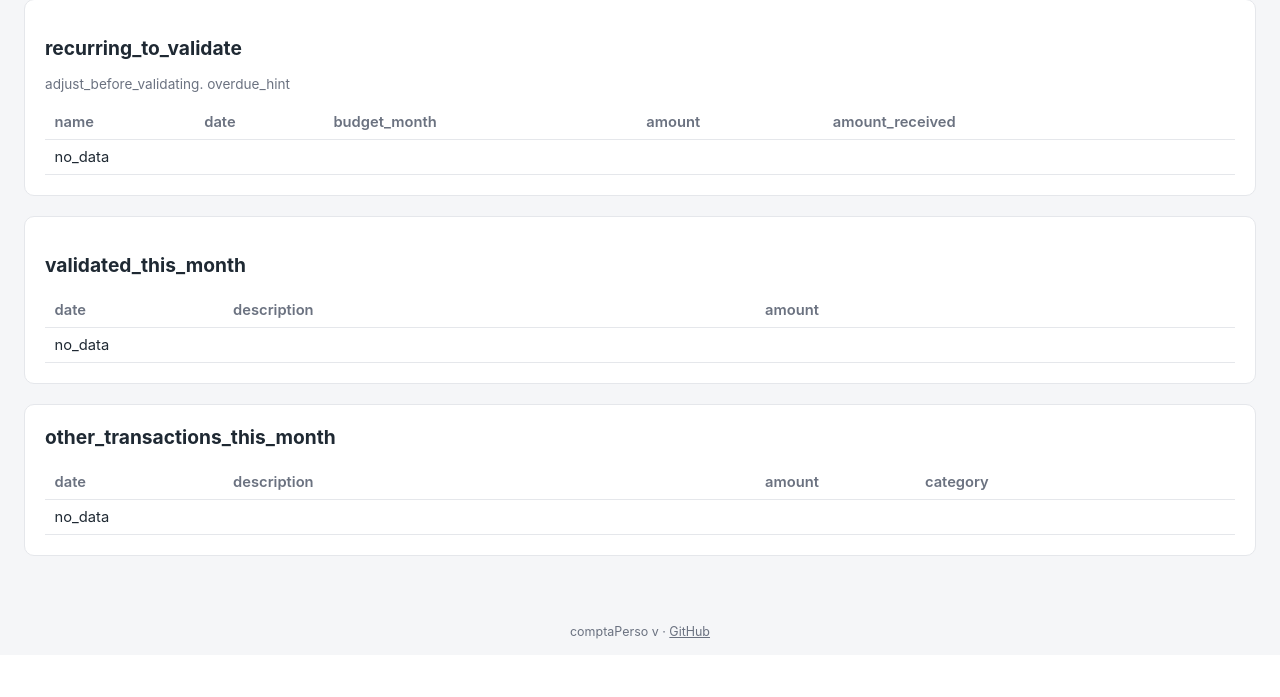
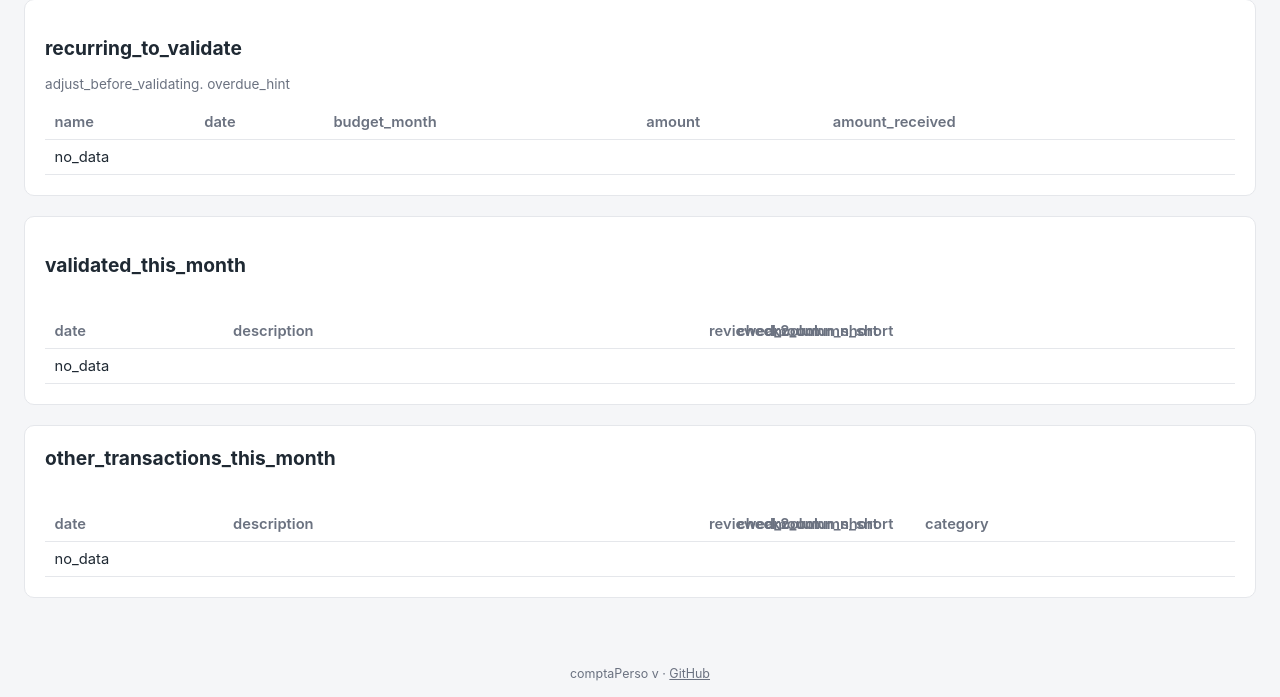
Before and after one commit to YoannQueret/comptaPerso, a Python web app: template app/templates/budget_monthly.html in a window 1280 px wide. Shown: the part 366-1063 px from the top of the page. Before the commit the page ends 1005 px from the top, so only its background shows below. Run offline with Jinja, Linux system fonts and the light colour scheme; the template is opened without the code that fills it, so the values that code supplies are empty.

Commit message:
Offer to update recurring rule amount on mismatch; label checkbox columns with checked total; bump to 0.4.12
Validating a recurring occurrence with a different amount now asks
whether to update the rule's default for future occurrences. The two
checkbox columns get single-letter headers (P/Pointage, S/Selection)
with a discreet running total of the amounts ticked in the selection
column, aligned above its header.

Co-Authored-By: Claude Sonnet 5 <noreply@anthropic.com>

```diff
--- /dev/null
+++ b/app/static/check2-counter.js
@@ -0,0 +1,45 @@
+// Shows a discreet running total of the amounts whose row is ticked in the
+// second, non-persisted checkbox column (transactions / monthly budget
+// tables) — purely client-side, since that column itself resets on every
+// reload. Positioned to start right above that column's own "S" header.
+document.addEventListener('DOMContentLoaded', function () {
+  document.querySelectorAll('[data-check2-counter]').forEach(function (counterEl) {
+    var table = document.getElementById(counterEl.getAttribute('data-check2-counter'));
+    if (!table) return;
+    var template = counterEl.getAttribute('data-template') || '{total}';
+
+    function updateTotal() {
+      var total = 0;
+      var currency = '';
+      var any = false;
+      table.querySelectorAll('.check2:checked').forEach(function (cb) {
+        var amount = parseFloat(cb.getAttribute('data-amount'));
+        if (!isNaN(amount)) {
+          total += amount;
+          any = true;
+          currency = currency || cb.getAttribute('data-currency') || '';
+        }
+      });
+      counterEl.textContent = any
+        ? template.replace('{total}', total.toFixed(2) + (currency ? ' ' + currency : ''))
+        : '';
+    }
+
+    function updatePosition() {
+      var checkHeaders = table.querySelectorAll('thead th.col-check');
+      var sHeader = checkHeaders[checkHeaders.length - 1];
+      var wrap = counterEl.parentElement;
+      if (!sHeader || !wrap) return;
+      var wrapRect = wrap.getBoundingClientRect();
+      var thRect = sHeader.getBoundingClientRect();
+      counterEl.style.left = (thRect.left - wrapRect.left) + 'px';
+    }
+
+    table.addEventListener('change', function (e) {
+      if (e.target.classList.contains('check2')) updateTotal();
+    });
+    window.addEventListener('resize', updatePosition);
+    updateTotal();
+    updatePosition();
+  });
+});
--- a/app/static/style.css
+++ b/app/static/style.css
@@ -125,6 +125,8 @@ h1 { font-size: 1.5rem; margin-top: 0; }
 h2 { font-size: 1.2rem; }
 
 .table-wrap { overflow-x: auto; }
+.check2-total-wrap { position: relative; padding-top: 1.3rem; }
+.check2-total { position: absolute; top: 0; left: 0; font-size: 0.8rem; white-space: nowrap; }
 table { width: 100%; border-collapse: collapse; }
 th, td { text-align: left; padding: 0.5rem 0.6rem; border-bottom: 1px solid var(--border); font-size: 0.92rem; }
 
--- a/app/templates/base.html
+++ b/app/templates/base.html
@@ -85,6 +85,7 @@ window.MONTH_NAMES = [{% for i in range(1, 13) %}{{ month_name(locale, i)|tojson
 <script src="{{ url_for('static', filename='month-picker.js') }}"></script>
 <script src="{{ url_for('static', filename='table-search.js') }}"></script>
 <script src="{{ url_for('static', filename='checkbox-persist.js') }}"></script>
+<script src="{{ url_for('static', filename='check2-counter.js') }}"></script>
 <script src="{{ url_for('static', filename='attachment-viewer.js') }}"></script>
 <script src="{{ url_for('static', filename='image-compress.js') }}"></script>
 </body>
--- a/app/templates/budget_monthly.html
+++ b/app/templates/budget_monthly.html
@@ -105,9 +105,11 @@
 
 <div class="card">
   <h2>{{ _("validated_this_month") }}</h2>
+  <div class="check2-total-wrap">
+  <span class="check2-total muted" data-check2-counter="validated-txs-table" data-template="{{ _('checked_count_label') }}"></span>
   <div class="table-wrap">
-  <table class="table-aligned table-responsive">
-    <thead><tr><th class="col-date">{{ _("date") }}</th><th class="col-description">{{ _("description") }}</th><th class="col-check"></th><th class="col-check"></th><th>{{ _("amount") }}</th><th></th></tr></thead>
+  <table id="validated-txs-table" class="table-aligned table-responsive">
+    <thead><tr><th class="col-date">{{ _("date") }}</th><th class="col-description">{{ _("description") }}</th><th class="col-check" title="{{ _('reviewed_column_label') }}">{{ _("reviewed_column_short") }}</th><th class="col-check" title="{{ _('check2_column_label') }}">{{ _("check2_column_short") }}</th><th>{{ _("amount") }}</th><th></th></tr></thead>
     <tbody>
       {% for t in validated_txs %}
       <tr>
@@ -120,7 +122,7 @@
           {% endif %}
         </td>
         <td class="col-check"><input type="checkbox" {{ 'checked' if t.reviewed else '' }} data-toggle-url="{{ url_for('transactions.toggle_reviewed', tx_id=t.id) }}"></td>
-        <td class="col-check"><input type="checkbox"></td>
+        <td class="col-check"><input type="checkbox" class="check2" data-amount="{{ t.amount }}" data-currency="{{ t.account.currency }}"></td>
         <td data-label="{{ _('amount') }}" class="{{ 'amount-positive' if t.amount >= 0 else 'amount-negative' }}">{{ "%.2f"|format(t.amount) }} {{ t.account.currency }}</td>
         <td>
           {% if t.is_transfer %}
@@ -143,6 +145,7 @@
     </tbody>
   </table>
   </div>
+  </div>
 </div>
 
 <div class="card">
@@ -155,16 +158,18 @@
     </div>
     {% endif %}
   </div>
+  <div class="check2-total-wrap">
+  <span class="check2-total muted" data-check2-counter="other-txs-table" data-template="{{ _('checked_count_label') }}"></span>
   <div class="table-wrap">
-  <table class="table-aligned table-responsive">
-    <thead><tr><th class="col-date">{{ _("date") }}</th><th class="col-description">{{ _("description") }}</th><th class="col-check"></th><th class="col-check"></th><th>{{ _("amount") }}</th><th>{{ _("category") }}</th><th></th></tr></thead>
+  <table id="other-txs-table" class="table-aligned table-responsive">
+    <thead><tr><th class="col-date">{{ _("date") }}</th><th class="col-description">{{ _("description") }}</th><th class="col-check" title="{{ _('reviewed_column_label') }}">{{ _("reviewed_column_short") }}</th><th class="col-check" title="{{ _('check2_column_label') }}">{{ _("check2_column_short") }}</th><th>{{ _("amount") }}</th><th>{{ _("category") }}</th><th></th></tr></thead>
     <tbody>
       {% for t in other_txs %}
       <tr class="{{ 'future-tx' if t.date > today else '' }}">
         <td data-label="{{ _('date') }}">{{ t.date.strftime('%d/%m/%Y') }}{% if t.date > today %} <span class="badge-future">{{ _("future") }}</span>{% endif %}{% if t.budget_month != t.date.replace(day=1) %} <span class="muted" title="{{ _('budget_month') }}">→ {{ month_name(locale, t.budget_month.month) }} {{ t.budget_month.year }}</span>{% endif %}</td>
         <td data-label="{{ _('description') }}">{{ t.description or '—' }}</td>
         <td class="col-check"><input type="checkbox" {{ 'checked' if t.reviewed else '' }} data-toggle-url="{{ url_for('transactions.toggle_reviewed', tx_id=t.id) }}"></td>
-        <td class="col-check"><input type="checkbox"></td>
+        <td class="col-check"><input type="checkbox" class="check2" data-amount="{{ t.amount }}" data-currency="{{ t.account.currency }}"></td>
         <td data-label="{{ _('amount') }}" class="{{ 'amount-positive' if t.amount >= 0 else 'amount-negative' }}">{{ "%.2f"|format(t.amount) }} {{ t.account.currency }}</td>
         <td data-label="{{ _('category') }}">
           {% if t.is_transfer %}
@@ -190,6 +195,7 @@
       {% endfor %}
     </tbody>
   </table>
+  </div>
   </div>
 </div>
 
@@ -325,6 +331,27 @@ document.getElementById('from_account_id').addEventListener('change', function()
 document.getElementById('to_account_id').addEventListener('change', function() { updateTransferLabels(true); });
 document.getElementById('amount_sent').addEventListener('input', function() { updateTransferLabels(true); });
 updateTransferLabels(false);
+</script>
+
+<script>
+(function() {
+  var confirmMsg = {{ _("confirm_update_rule_amount")|tojson }};
+  document.querySelectorAll('form[id^="form-"]').forEach(function(form) {
+    form.addEventListener('submit', function() {
+      var amountInput = document.querySelector('[form="' + form.id + '"][name="amount"]');
+      if (!amountInput) return;
+      var typed = parseFloat((amountInput.value || '').replace(',', '.'));
+      var original = parseFloat((amountInput.defaultValue || '').replace(',', '.'));
+      if (isNaN(typed) || isNaN(original) || Math.abs(typed - original) < 0.005) return;
+      var msg = confirmMsg.replace('{old}', original.toFixed(2)).replace('{new}', typed.toFixed(2));
+      var updateField = document.createElement('input');
+      updateField.type = 'hidden';
+      updateField.name = 'update_rule_amount';
+      updateField.value = confirm(msg) ? '1' : '0';
+      form.appendChild(updateField);
+    });
+  });
+})();
 </script>
 
 {% if year > now.year or (year == now.year and month >= now.month) %}
```
Also changed, not shown: app/routes/recurring.py (+9 -1 lines), app/templates/transactions.html (+5 -2 lines), app/translations.py (+14 -0 lines), CHANGELOG.md, CHANGELOG_FR.md, 1 other file.
